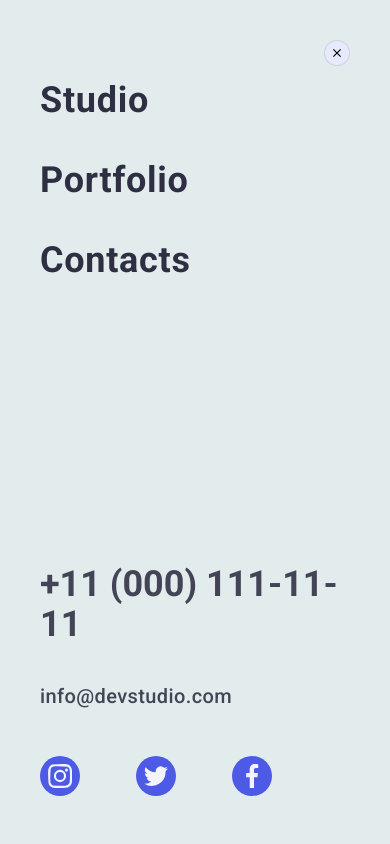
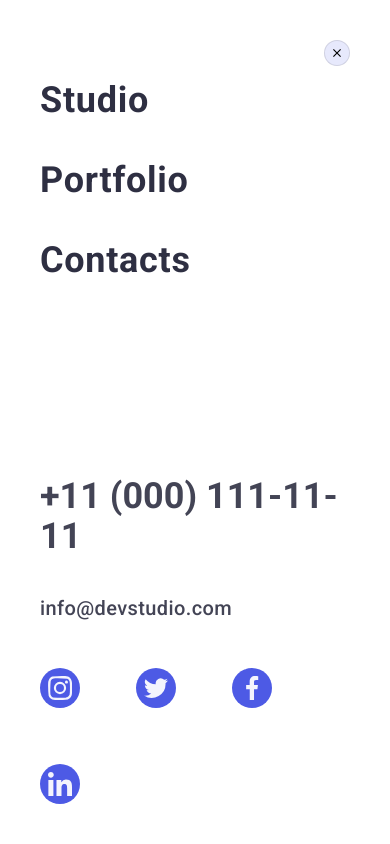
Before and after one commit to Gelsomin0/goit-markup-hw-07, a plain HTML site: page index.html in a window 390 px wide. Both pictures are taken after a click on the button 359 px from the left and 37 px from the top of the page. Shown: the top 844 px of the page. Drawn offline with nearby package versions, Linux system fonts and the light colour scheme.

Commit message:
Home work

```diff
--- a/css/styles.css
+++ b/css/styles.css
@@ -81,7 +81,7 @@ body {
     padding-bottom: 120px;
 }
 
-@media screen and (max-width: 768px) {
+@media screen and (max-width: 1200px) {
     .section {
         padding-top: 96px;
         padding-bottom: 96px;
@@ -237,31 +237,36 @@ body {
 }
 
 .menu-hamburger {
-    width: 32px;
-    height: 22px;
+    width: 40px;
+    height: 40px;
 }
 
 
 /* === MOBILE MENU === */
 
 .backdrop-mobile {
-    position: absolute;
+    position: fixed;
     top: 0;
     left: 0;
     width: 100%;
+    height: 100%;
     margin-right: 0;
-    background-color: rgb(226, 236, 236);
+    background-color: #fff;
     z-index: 200;
     padding: 80px 40px 40px;
     overflow: hidden;
     transition: opacity var(--transition),
                 visibility var(--transition);
+    box-shadow: 0px 2px 1px rgba(46, 47, 66, 0.08),
+                0px 1px 1px rgba(46, 47, 66, 0.16),
+                0px 1px 6px rgba(46, 47, 66, 0.08);
 }
 
 .mobile-toggle-menu {
     display: flex;
     flex-direction: column;
-    gap: 284px;
+    justify-content: space-between;
+    height: 100%;
 }
 
 .is-open {
@@ -442,6 +447,10 @@ body {
         right: 0;
         bottom: -23px;
     }
+
+    .contact-link {
+        font-size: 12px;
+    }
 }
 
 /* === DESCTOP MODE === */
@@ -481,6 +490,8 @@ body {
     .hero-section {
         background-image: linear-gradient(rgba(46, 47, 66, 0.7), rgba(46, 47, 66, 0.7)),
                             url('../images/mobile-hero-bg.jpg');
+        padding-top: 112px;
+        padding-bottom: 112px;
     }
 }
 
```
